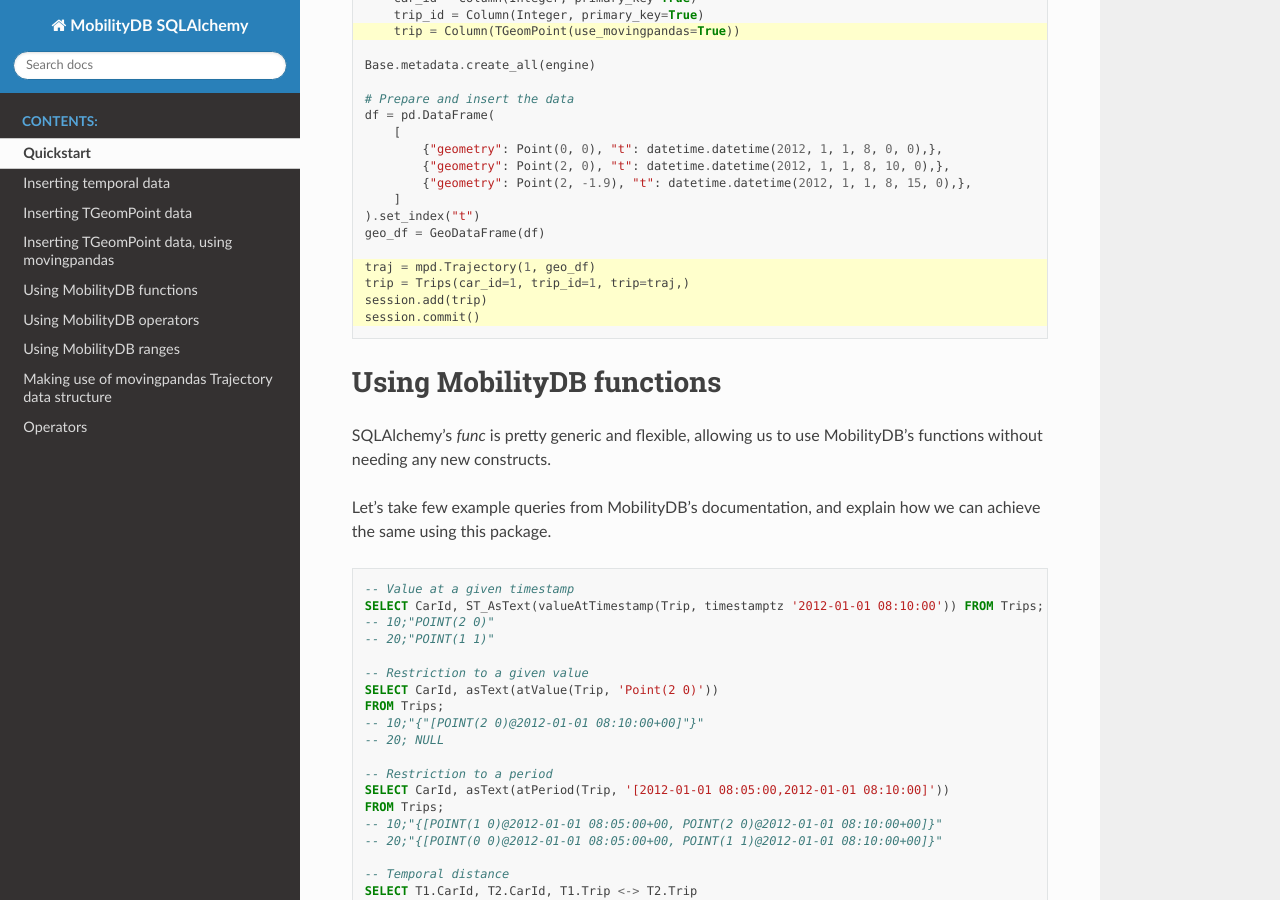
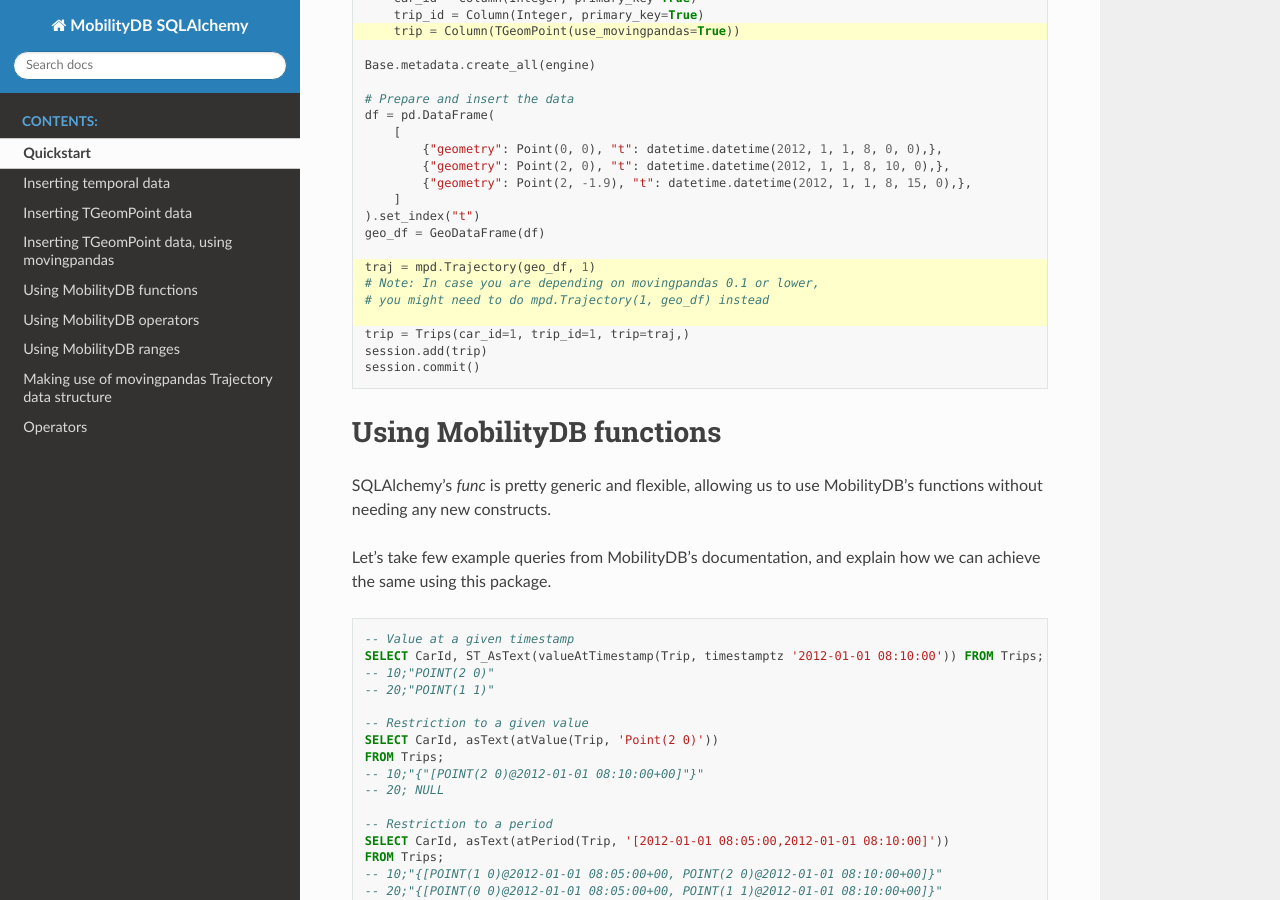
Before and after one commit to adonmo/mobilitydb-sqlalchemy, a Sphinx documentation site: the page built from docs/quickstart.rst, in a window 1280 px wide and 900 px high, scrolled down 2435 px. Built offline with Sphinx 7.4.7 and the Read the Docs theme 2.0.0, drawn with Linux system fonts in a browser that asks for light colours; the version number is read from the project's files by our own code.

Commit message:
Update documentation

```diff
--- a/docs/quickstart.rst
+++ b/docs/quickstart.rst
@@ -141,7 +141,10 @@
     ).set_index("t")
     geo_df = GeoDataFrame(df)
 
-    traj = mpd.Trajectory(1, geo_df)
+    traj = mpd.Trajectory(geo_df, 1)
+    # Note: In case you are depending on movingpandas 0.1 or lower,
+    # you might need to do mpd.Trajectory(1, geo_df) instead
+
     trip = Trips(car_id=1, trip_id=1, trip=traj,)
     session.add(trip)
     session.commit()
```
